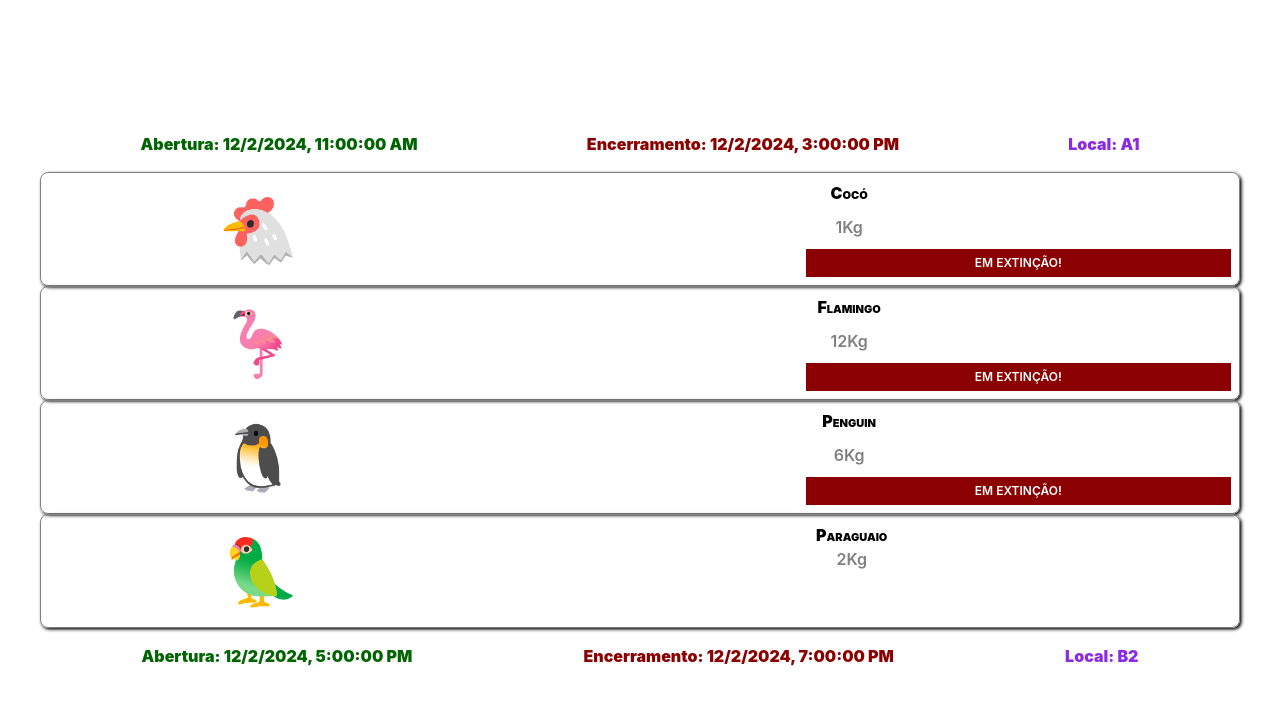
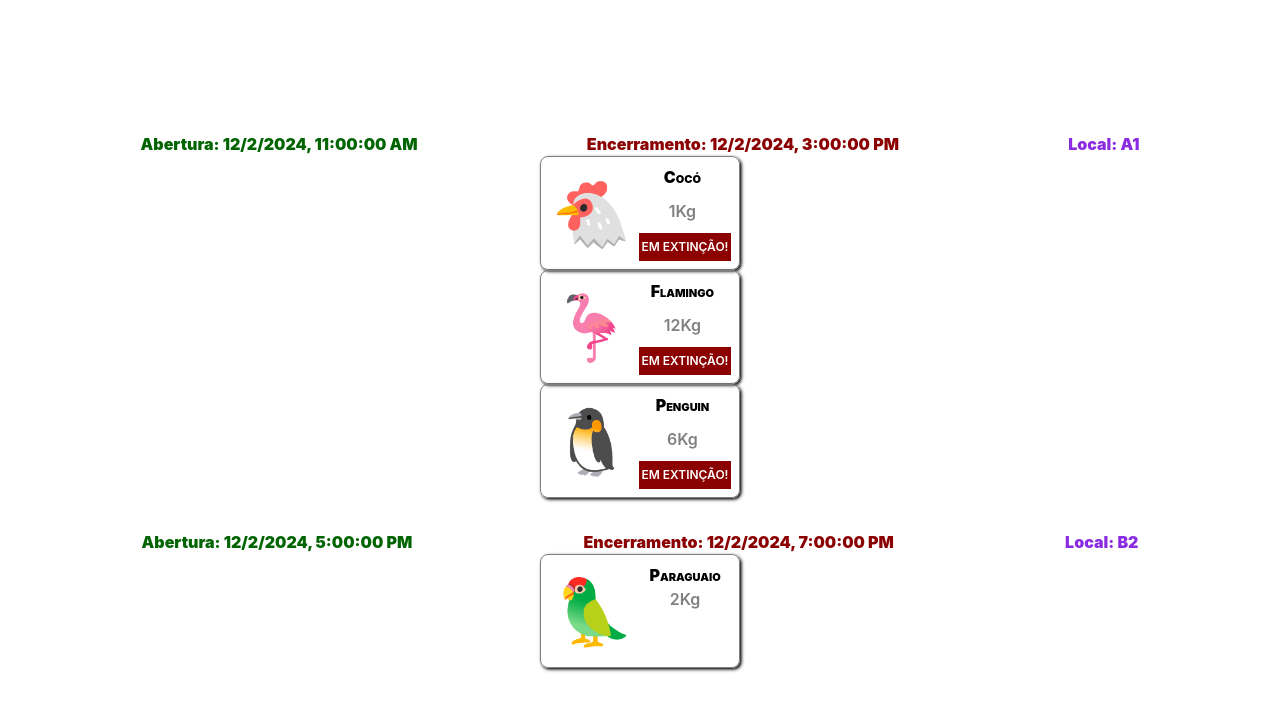
Before and after one commit to ufjf-dcc207/ufjf-dcc207-2024-3-a-atv03-SarahCristina00, a React (Vite) app: page / in a window 1280 px wide. Shown: the top 710 px of the page. Built offline with nearby package versions, Linux system fonts and the light colour scheme.

Commit message:
cria exibicoes.ts para array "exibicaotuplatype"

```diff
--- a/src/App.tsx
+++ b/src/App.tsx
@@ -1,44 +1,29 @@
 import Animal from "./Animal";
 import Exibicao from "./Exibicao";
 import "./App.css";
-import { ReactNode } from "react";
-
-type AnimaisTuplaType=[string,string,number,boolean];
-const ANIMAIS: AnimaisTuplaType[]=[
-["🐔", "Cocó", 1.0, true],
-["🦩","Flamingo", 12.0, true],
-["🐧", "Penguin",6.0,true],
-["🦜", "Paraguaio",2.0,false],
-];
+import EXIBICOES from "./exibicoes";
 
 function App() {
-
-  const exA1: ReactNode[]= [];
-  const exB2: ReactNode[] = [];
-
-  for(let i =0; i<ANIMAIS.length; i++){
-    const ex=ANIMAIS[i][2] <200.2 ? exA1: exB2;
-
-      ex.push(
-        <Animal
-        key={ANIMAIS[i][1]}
-        icone={ANIMAIS[i][0]}
-        nome={ANIMAIS[i][1]}
-        peso={ANIMAIS[i][2]}
-        emExtincao={ANIMAIS[i][3]}
-      />
-      );
-}
   return (
     <div className="app">
+    {EXIBICOES.map((exibicao)=>(
       <Exibicao
-        abertura={new Date("2024-12-02T08:00:00.000-03:00")}
-        fechamento={new Date("2024-12-02T12:00-03:00")} cercado="A1"/>{exA1}
-
-      <Exibicao
-        abertura={new Date("2024-12-02T14:00:00.000-03:00")}
-        fechamento={new Date("2024-12-02T16:00-03:00")}
-        cercado="B2"/>{exB2}
+        key={exibicao[0]}
+        abertura={new Date(exibicao[1])}
+        fechamento={new Date(exibicao[2])}
+        cercado={exibicao[0]}
+      >
+        {exibicao[3].map((animal) => (
+          <Animal
+            key={animal[1]}
+            icone={animal[0]}
+            nome={animal[1]}
+            peso={animal[2]}
+            emExtincao={animal[3]}
+          />
+        ))}
+      </Exibicao>
+    ))}
     </div>
   );
 }
--- /dev/null
+++ b/src/exibicoes.ts
@@ -0,0 +1,18 @@
+type ExibicaoTuplatype = [string, string, string, AnimaisTuplaType[]];
+type AnimaisTuplaType = [string, string, number, boolean];
+
+const EXIBICOES: Array <ExibicaoTuplatype>= [
+  ["A1","2024-12-02T08:00:00.000-03:00", "2024-12-02T12:00-03:00", [
+      ["🐔", "Cocó", 1.0, true],
+      ["🦩", "Flamingo", 12.0, true],
+      ["🐧", "Penguin", 6.0, true],
+    ]
+  ],
+
+  ["B2","2024-12-02T14:00:00.000-03:00","2024-12-02T16:00-03:00", [
+      ["🦜", "Paraguaio", 2.0, false]
+    ]
+  ],
+]
+
+export default EXIBICOES
```
